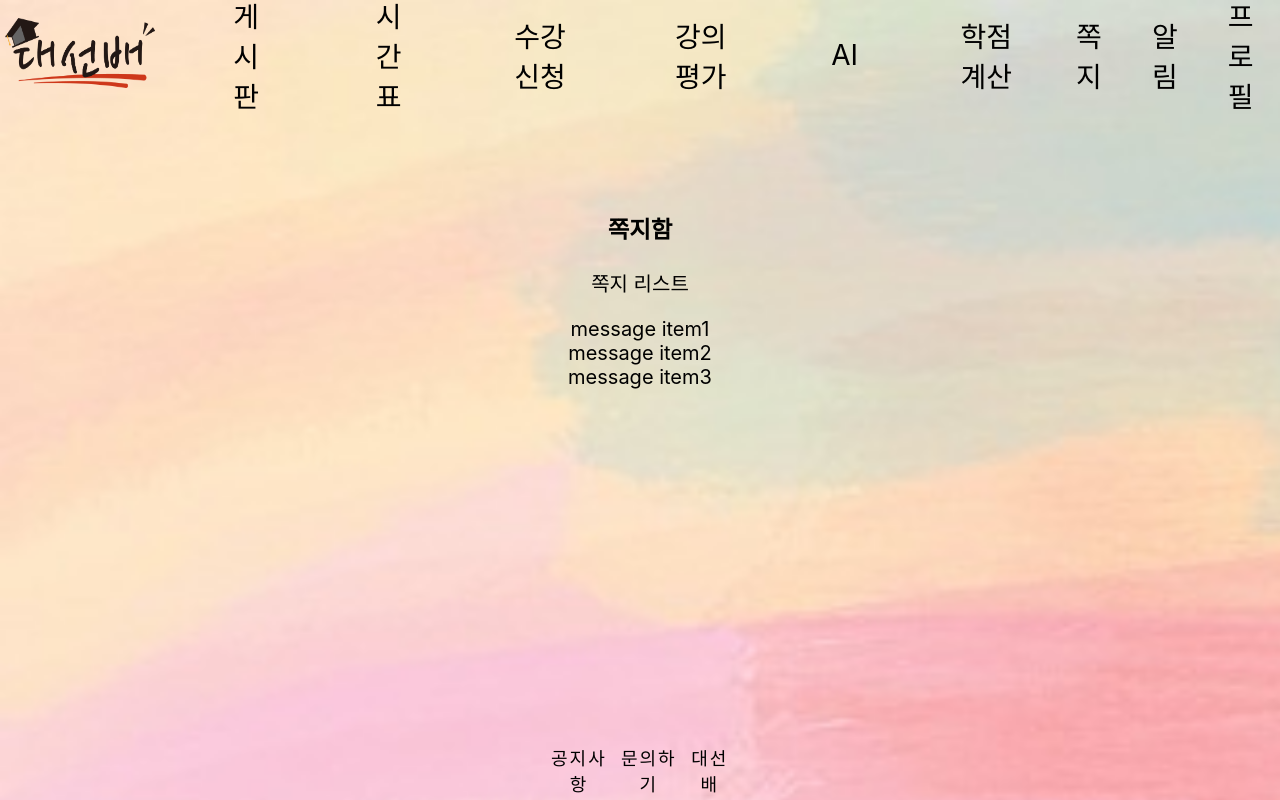
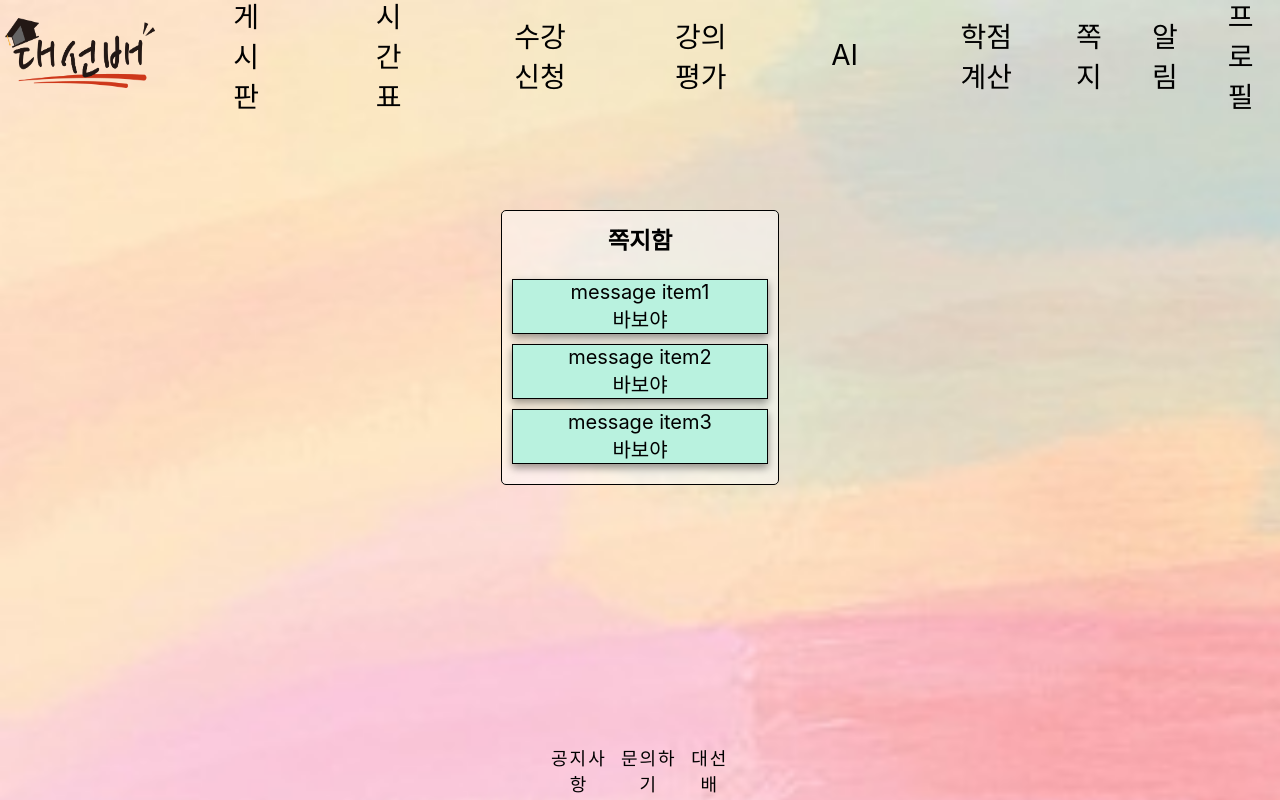
Before and after one commit to DaeSeonBae/frontend, a React (Create React App) app in the folder DSB_front/: page /message in a window 1280 px wide. Shown: the top 800 px of the page. Built offline with nearby package versions, Linux system fonts and the light colour scheme; a web font is replaced by a local one.

Commit message:
message(쪽지)
message(쪽지)
- 프론트 작업

```diff
--- a/DSB_front/src/component/message.js
+++ b/DSB_front/src/component/message.js
@@ -1,14 +1,24 @@
-import React, { useState } from 'react';
+import React, { useState, useEffect, useRef } from 'react';
 import '../component_style/message.css';
 
 const Message = () => {
   const [selectedMessage, setSelectedMessage] = useState(null);
-  const [messages, setMessages] = useState([]);
+  const [messages, setMessages] = useState({
+    'message item1': [{ text: '바보야', type: 'received' }],
+    'message item2': [{ text: '바보야', type: 'received' }],
+    'message item3': [{ text: '바보야', type: 'received' }]
+  });
   const [inputValue, setInputValue] = useState('');
+  const chatWindowRef = useRef(null);
+
+  useEffect(() => {
+    if (selectedMessage) {
+      chatWindowRef.current.scrollTop = chatWindowRef.current.scrollHeight;
+    }
+  }, [messages, selectedMessage]);
 
   const handleItemClick = (message) => {
     setSelectedMessage(message);
-    setMessages([]); // Reset messages when a new chat is selected
   };
 
   const handleCloseClick = () => {
@@ -21,42 +31,57 @@ const Message = () => {
 
   const handleSendMessage = () => {
     if (inputValue.trim() !== '') {
-      setMessages([...messages, { text: inputValue, type: 'sent' }]);
+      setMessages((prevMessages) => ({
+        ...prevMessages,
+        [selectedMessage]: [
+          ...prevMessages[selectedMessage],
+          { text: inputValue, type: 'sent' },
+        ],
+      }));
       setInputValue('');
     }
   };
 
-  const handleReceiveMessage = (text) => {
-    setMessages([...messages, { text, type: 'received' }]);
+  const handleKeyDown = (e) => {
+    if (e.key === 'Enter' && !e.shiftKey) {
+      e.preventDefault(); // Prevent the default action of the Enter key (e.g., form submission)
+      handleSendMessage();
+    }
   };
 
   return (
     <div className='message_container'>
       <div className='message_box'>
         <h3> 쪽지함 </h3>
-        <p> 쪽지 리스트 </p>
-        <div onClick={() => handleItemClick('message item1')}> message item1 </div>
-        <div onClick={() => handleItemClick('message item2')}> message item2 </div>
-        <div onClick={() => handleItemClick('message item3')}> message item3 </div>
+        <div className='message_list' onClick={() => handleItemClick('message item1')}> message item1
+          <div className='msg_receive'> 바보야</div>
+        </div>
+        <div className='message_list' onClick={() => handleItemClick('message item2')}> message item2
+          <div className='msg_receive' > 바보야</div>
+        </div>
+        <div className='message_list' onClick={() => handleItemClick('message item3')}> message item3
+          <div className='msg_receive' > 바보야</div>
+        </div>
       </div>
       {selectedMessage && (
         <div className='message_detail'>
           <div className='detail_header'>
-            <div className='header_title'> 채팅방 </div>
+            <div className='header_title'> 채팅방 - {selectedMessage} </div>
             <span className='close_button' onClick={handleCloseClick}>X</span>
           </div>
-          <div className='chat_window'>
-            {messages.map((msg, index) => (
+          <div className='chat_window' ref={chatWindowRef}>
+            {messages[selectedMessage].map((msg, index) => (
               <div key={index} className={`chat_message ${msg.type}`}>{msg.text}</div>
             ))}
           </div>
           <div className='chat_input_container'>
-            <input
-              type='text'
+            <textarea
               value={inputValue}
               onChange={handleInputChange}
+              onKeyDown={handleKeyDown}
               className='chat_input'
               placeholder='Type a message...'
+              rows='3' /* Initial number of rows */
             />
             <button onClick={handleSendMessage} className='send_button'>Send</button>
           </div>
--- a/DSB_front/src/component_style/message.css
+++ b/DSB_front/src/component_style/message.css
@@ -3,35 +3,57 @@
   height: 100%;
   display: flex; /* Use flexbox */
   justify-content: center; /* Center horizontally */
-  align-items: center; /* Center vertically */
+  gap: 20px;
+
 }
 
 .message_box {
-  padding-top: 100px;
+  margin-top: 100px;
+  padding: 10px;
   width: 20%;
-  height: auto; /* Adjust height to the content */
+  height: 100%; /* Full height */
+  overflow-y: auto; /* Enable scrolling if content overflows */
   text-align: center; /* Center text horizontally */
+  border: 1px solid black;
+  background-color: rgba(255, 255, 255, 0.5);
+  border-radius: 5px;
+}
+
+.message_list {
+  border: 1px solid black;
+  box-shadow: 0 4px 8px rgba(0, 0, 0, 0.4);
+  cursor: pointer;
+  margin-bottom: 10px;
+  background-color: rgb(185, 242, 223);
+  transition: background-color 0.5s ease;
+}
+
+.message_list:hover{
+  background-color: grey;
+
 }
 
 .message_detail {
   width: 60%;
-  height: 100%;
+  height: 800px; /* Full height */
   padding: 10px;
   border: 1px solid black;
-  position: relative;
+  border-radius: 5px;
+  display: flex;
+  flex-direction: column;
+  background-color: rgba(255, 255, 255, 0.5);
+
 }
 
-.detail_header{
+.detail_header {
   display: flex;
-
   justify-content: center;
   align-items: center;
+  position: relative;
+  padding: 5px;
 }
 
-.header_title{
-  height: 40px;
-  left: 50%;
-  transform: translateX(-50%);
+.header_title {
   font-size: 30px;
 }
 
@@ -47,9 +69,15 @@
 .chat_window {
   flex: 1;
   overflow-y: auto;
+
   padding: 10px;
   border: 1px solid #ccc;
   margin-bottom: 10px;
+  display: flex;
+  flex-direction: column;
+  max-height: 750px; /* Add this line to set max-height */
+  background-color: white;
+  border-radius: 5px;
 }
 
 .chat_message {
@@ -57,16 +85,22 @@
   padding: 10px;
   border-radius: 5px;
   max-width: 60%;
+  white-space: pre-wrap; /* Preserve white-space and line breaks */
+  box-shadow: 0 4px 8px rgba(0, 0, 0, 0.4);
 }
 
 .chat_message.sent {
   background-color: #d1e7dd;
   align-self: flex-end;
+  width: 40%;
+  box-shadow: 0 4px 8px rgba(0, 0, 0, 0.4);
 }
 
 .chat_message.received {
   background-color: #f8d7da;
   align-self: flex-start;
+  width: 40%;
+  box-shadow: 0 4px 8px rgba(0, 0, 0, 0.4);
 }
 
 .chat_input_container {
@@ -75,12 +109,16 @@
 }
 
 .chat_input {
-  flex: 1;
+  width: 100%;
   padding: 10px;
   border: 1px solid #ccc;
   border-radius: 5px;
   margin-right: 10px;
+  resize: vertical; /* Allow vertical resizing */
+  overflow: auto; /* Allow scroll if needed */
+  box-sizing: border-box; /* Include padding and border in the element's total width and height */
 }
+
 
 .send_button {
   padding: 10px 20px;
```
